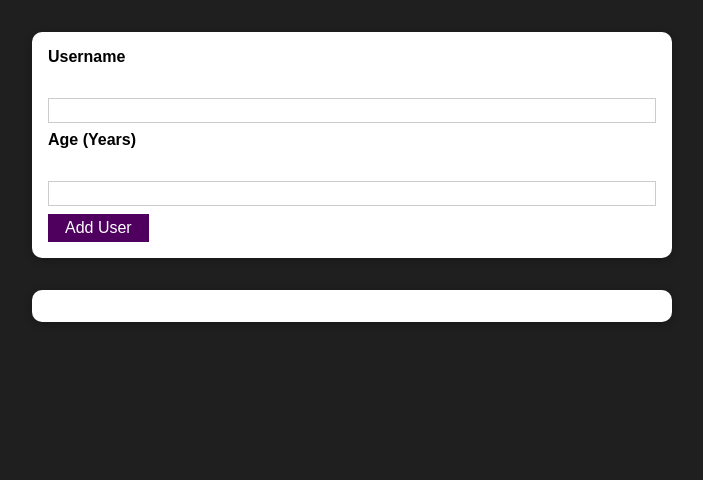
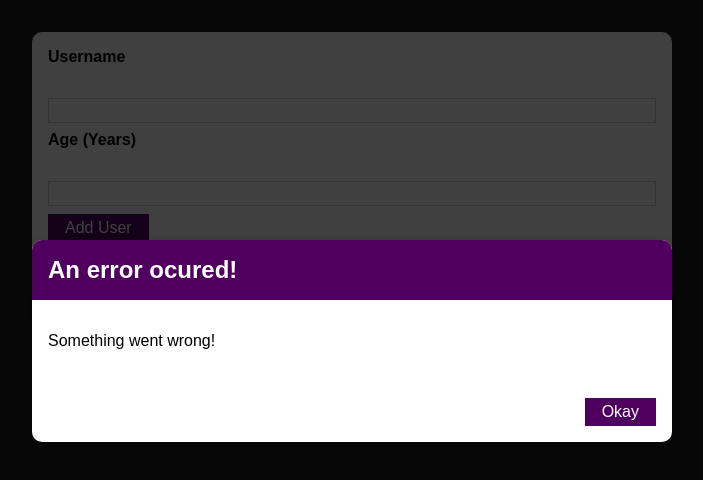
Before and after one commit to MoPinAle/practice-project, a React (Create React App) app: page / in a window 1280 px wide. Shown: the top 480 px of the page, without its empty margins (288-991 px from the left). Built offline with nearby package versions, Linux system fonts and the light colour scheme.

Commit message:
ErrorModal created

```diff
--- a/src/App.js
+++ b/src/App.js
@@ -4,18 +4,18 @@
 import UsersList from './components/Users/UsersList';
 
 const App = () => {
-  const [userList, setUserList] = useState([]);
+  const [usersList, setUsersList] = useState([]);
 
-  const addUserToList = (user) => {
-    setUserList(prevUserList => {
-      return [user, ...prevUserList];
+  const addUserHandler = (uName, uAge) => {
+    setUsersList(prevUsersList => {
+      return [...prevUsersList, { name: uName, age: uAge, id: Math.random().toString() }];
     });
   }
 
   return (
     <div>
-      <AddUser onAddUser={addUserToList} />
-      <UsersList users={userList} />
+      <AddUser onAddUser={addUserHandler} />
+      <UsersList users={usersList} />
     </div>
   );
 }
--- /dev/null
+++ b/src/components/UI/ErrorModal.js
@@ -0,0 +1,27 @@
+import React from 'react';
+
+import  Card from './Card';
+import Button from './Button';
+
+import classes from './ErrorModal.module.css';
+
+const ErrorModal = (props) => {
+    return (
+    <div>
+        <div className={classes.backdrop} />
+        <Card className={classes.modal}>
+        <header className={classes.header}>
+            <h2>{props.title}</h2>
+        </header>
+        <div className={classes.content}>
+            <p>{props.message}</p>
+        </div>
+        <footer className={classes.actions}>
+            <Button>Okay</Button>
+        </footer>
+    </Card>
+    </div>
+    )
+};
+
+export default ErrorModal;
--- /dev/null
+++ b/src/components/UI/ErrorModal.module.css
@@ -0,0 +1,45 @@
+.backdrop {
+    position: fixed;
+    top: 0;
+    left: 0;
+    width: 100%;
+    height: 100vh;
+    z-index: 10;
+    background: rgba(0, 0, 0, 0.75);
+}
+
+.modal {
+    position: fixed;
+    top: 30vh;
+    left: 10%;
+    width: 80%;
+    z-index: 100;
+    overflow: hidden;
+}
+
+.header {
+    background: #4f005f;
+    padding: 1rem;
+}
+
+.header h2 {
+    margin: 0;
+    color: white;
+}
+
+.content {
+    padding: 1rem;
+}
+
+.actions {
+    padding: 1rem;
+    display: flex;
+    justify-content: flex-end;
+}
+
+@media (min-width: 768px) {
+    .modal {
+        left: calc(50% - 20rem);
+        width: 40rem;
+    }
+}
--- a/src/components/Users/AddUser.js
+++ b/src/components/Users/AddUser.js
@@ -3,6 +3,7 @@
 import classes from './AddUser.module.css';
 import Card from '../UI/Card';
 import Button from '../UI/Button';
+import ErrorModal from '../UI/ErrorModal';
 
 const AddUser = (props) => {
   const [enteredUsername, setEnteredUsername] = useState('');
@@ -18,10 +19,7 @@
       return;
     }
 
-    props.onAddUser({
-      username: enteredUsername,
-      age: enteredAge,
-    });
+    props.onAddUser(enteredUsername, enteredAge);
 
     setEnteredUsername('');
     setEnteredAge('');
@@ -36,6 +34,8 @@
   };
 
   return (
+    <div>
+      <ErrorModal title='An error ocured!' message='Something went wrong!' />
       <Card className={classes.input}>
         <form onSubmit={addUserHandler}>
           <label className={classes.label} htmlFor='username'>
@@ -61,6 +61,8 @@
           <Button type='submit'>Add User</Button>
         </form>
       </Card>
+    </div>
+
   );
 };
 
--- a/src/components/Users/UsersList.js
+++ b/src/components/Users/UsersList.js
@@ -8,8 +8,8 @@
         <Card className={classes.users}>
             <ul>
                 {props.users.map(user =>
-                <li>
-                    {user.username} ({user.age} years old)
+                <li key={user.id}>
+                    {user.name} ({user.age} years old)
                 </li>
                 )}
             </ul>
```
Lines whose indentation alone changed are shown as unchanged.
